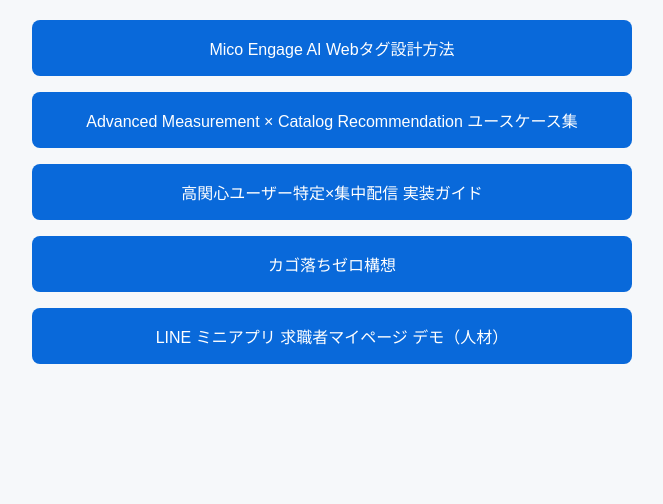
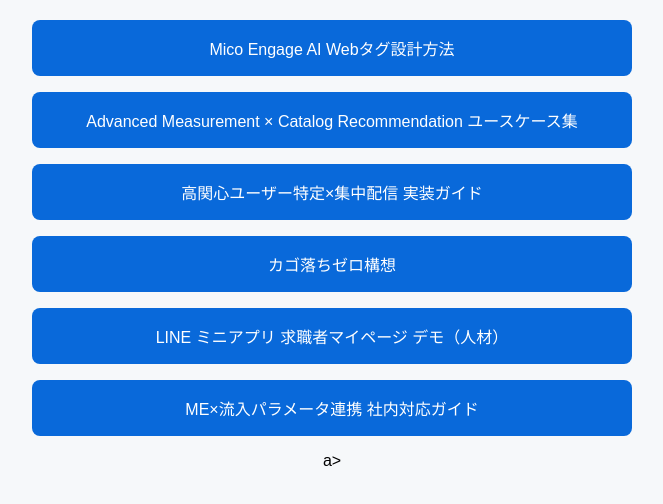
Before and after one commit to tfukuda-git/AIdata_adoption, a plain HTML site: page index.html in a window 1280 px wide. Shown: the part 126-630 px from the top of the page, without its empty margins (308-971 px from the left). Drawn offline with Linux system fonts and the light colour scheme.

Commit message:
Add internal_guide link to index.html

```diff
--- a/index.html
+++ b/index.html
@@ -21,5 +21,6 @@
  <a class="btn" href="localstorage_high_interest.html">高関心ユーザー特定×集中配信 実装ガイド</a>
  <a class="btn" href="mico_cart_abandonment_package.html">カゴ落ちゼロ構想</a>
  <a class="btn" href="line_miniapp_mock.html">LINE ミニアプリ 求職者マイページ デモ（人材）</a>
+  <a class="btn" href="internal_guide.html">ME×流入パラメータ連携 社内対応ガイド</a>a>
  </body>
  </html>
```
